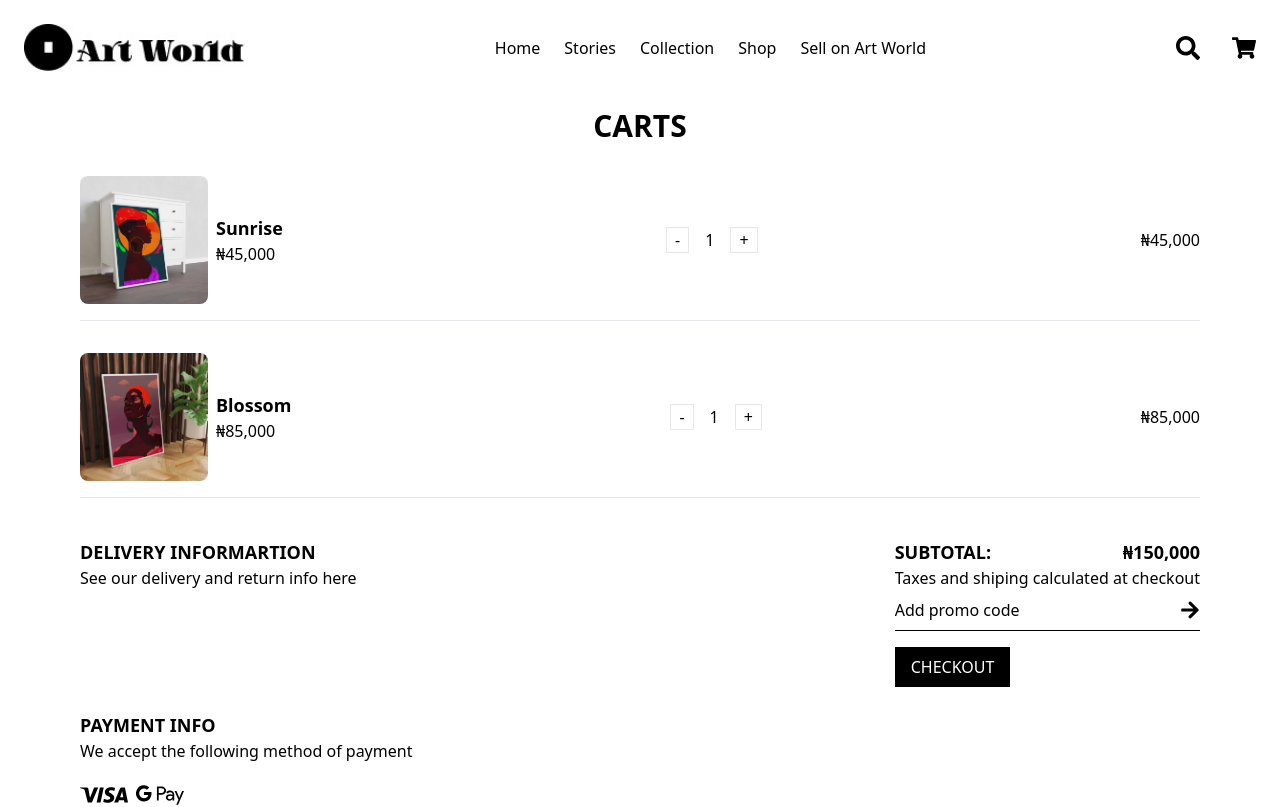
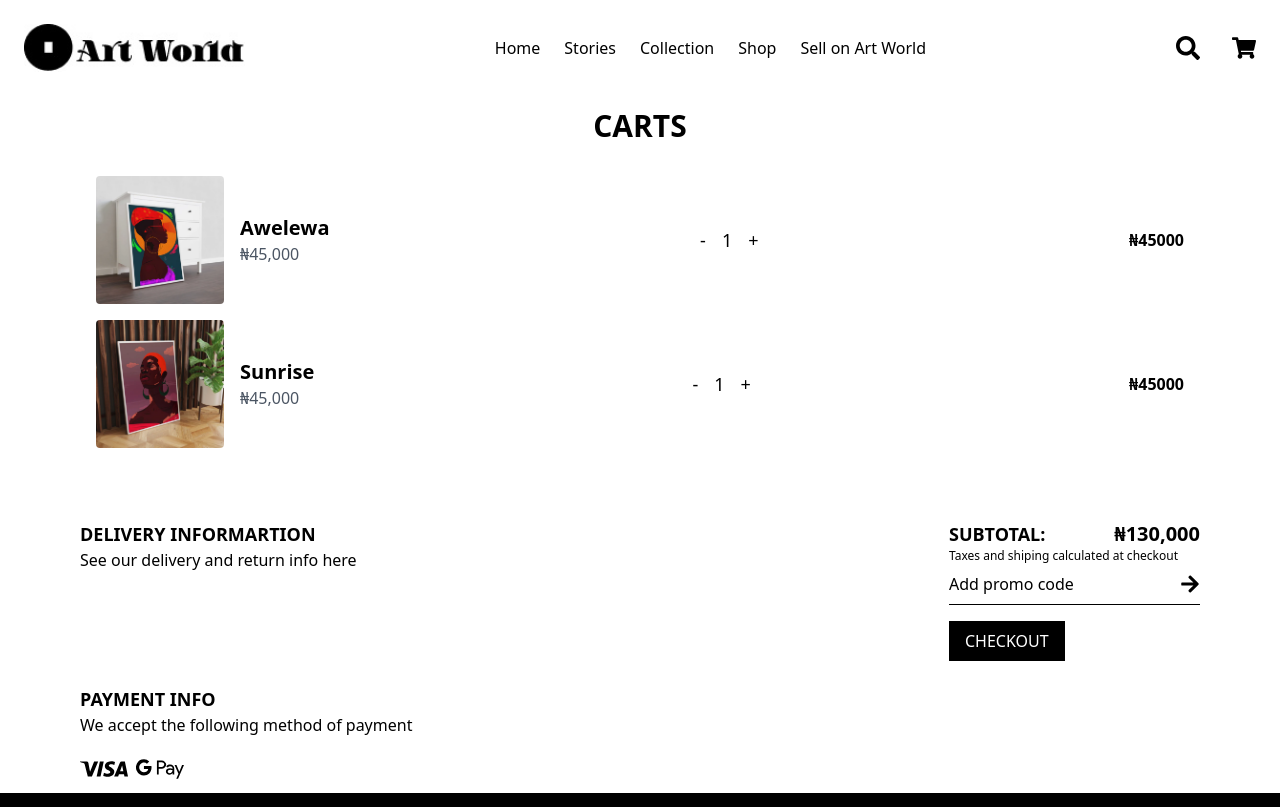
Before and after one commit to Benjie-codes/mini-store-1, a React (Create React App) app: page /cart in a window 1280 px wide. Shown: the top 807 px of the page. Built offline with nearby package versions, Linux system fonts and the light colour scheme; the HTML template or start-up script is replaced by a standard one.

Commit message:
Updated cart and deleted cartitems

```diff
--- a/src/components/Cartitems.js
+++ /dev/null
@@ -1,27 +0,0 @@
-import React from 'react';
-
-function CartItem({ title, price, quantity, total, imageUrl }) {
-  return (
-    <div className="flex justify-between items-center border-b py-4 md:mx-0 sm:mx-20">
-      <div className="flex items-center gap-2">
-        <img src={imageUrl} alt={title} className="w-32 object-cover rounded-lg" />
-        <div>
-          <h3 className="text-lg font-semibold">{title}</h3>
-          <p>₦{price}</p>
-        </div>
-      </div>
-
-      <div className="flex items-center space-x-4">
-        <button className="border px-2">-</button>
-        <span className=''>{quantity}</span>
-        <button className="border px-2">+</button>
-      </div>
-
-      <div>
-        ₦{total}
-      </div>
-    </div>
-  );
-}
-
-export default CartItem;
--- a/src/components/Homecart.js
+++ b/src/components/Homecart.js
@@ -18,7 +18,16 @@ const artworks = [
   { image: itemImage6, title: 'Sunrise', artist: 'Emmanuel Akibah', price: '#45,000 - #135,000'}, //chill designer
 ];
 
-const notify = () => toast('Product added to cart!');
+const notify = () => toast.success('Product added to cart!', {
+  position: "top-center",
+  autoClose: 5000,
+  hideProgressBar: false,
+  closeOnClick: true,
+  pauseOnHover: true,
+  draggable: true,
+  progress: undefined,
+  theme: "light",
+  });;
 
 const Homecart = () => {
   return (
@@ -47,7 +56,7 @@ const Homecart = () => {
             </div>
                 <a href="/404" className="mt-1 px-6 py-5 bg-black text-white hover:bg-white hover:text-black hover:border-2 hover:border-black  transition duration-500 ease-in-out">View All</a>
         </section>
-        <ToastContainer />
+        <ToastContainer position="top-center" autoClose={5000} hideProgressBar={false} newestOnTop={false} closeOnClick rtl={false} pauseOnFocusLoss draggable pauseOnHover theme="light"/>
     </div>
   )
 }
--- a/src/components/Navbar.js
+++ b/src/components/Navbar.js
@@ -22,7 +22,7 @@ const Navbar = () => {
                     </button>
                 <div className="flex items-center">
                     {!isOpen && (
-                    <img src={logo} alt="Art World" className="h-8 md:h-12" />
+                    <img src={logo} alt="Art World" className="h-13 md:h-12" />
                     )}
                 </div>
                 <nav className={`md:flex md:items-center ${isOpen ? 'block' : 'hidden'} w-full md:w-auto`}>
--- a/src/pages/Cart.js
+++ b/src/pages/Cart.js
@@ -1,5 +1,4 @@
-import React from 'react';
-import CartItem from '../components/Cartitems';
+import React, { useState } from 'react';
 import Cartimage from '../assets/item5.webp';
 import Cartimage2 from '../assets/item6.webp';
 import { FaArrowRight } from "react-icons/fa";
@@ -7,13 +6,73 @@ import { RiVisaLine } from "react-icons/ri";
 import { FaGooglePay } from "react-icons/fa6";
 
 const Cart = () => {
+
+    const [cartItems, setCartItems] = useState([
+        { id: 1, name: 'Sunrise', price: 45000, quantity: 1 },
+        { id: 2, name: 'Blossom', price: 85000, quantity: 1 },
+      ]);
+
+      const incrementQuantity = (id) => {
+        setCartItems(cartItems.map(item =>
+          item.id === id ? { ...item, quantity: item.quantity + 1 } : item
+        ));
+      };
+
+      const decrementQuantity = (id) => {
+        setCartItems(cartItems.map(item =>
+          item.id === id && item.quantity > 1 ? { ...item, quantity: item.quantity - 1 } : item
+        ));
+      };
+
+      const calculateSubtotal = () => {
+        return cartItems.reduce((total, item) => total + item.price * item.quantity, 0);
+      };
+
+    //   const total = () => {
+    //     return cartItems.reduce((item) => item.price * item.quantity);
+    //   }
+
   return (
     <div>
         <div className='md:mx-20 mx-5'>
             <h2 className="text-3xl font-semibold mt-3 mb-4 text-center">CARTS</h2>
-            <div className="space-y-4">
-                <CartItem title="Sunrise" price="45,000" quantity="1" total="45,000" imageUrl={Cartimage} />
-                <CartItem title="Blossom" price="85,000" quantity="1" total="85,000" imageUrl={Cartimage2} />
+            <div className="p-4">
+                <div className="flex justify-between items-center mb-4">
+                    <div className="flex items-center">
+                        <img src={Cartimage} alt="Sunrise" className="w-32 rounded mr-4" />
+                        <div>
+                        <h2 className="text-xl font-semibold">Awelewa</h2>
+                        <p className="text-gray-600">₦{(45000).toLocaleString()}</p>
+                        </div>
+                    </div>
+                    <div className="flex items-center">
+                        <button onClick={() => decrementQuantity(1)} className="text-lg px-2">-</button>
+                        <span className="text-lg px-2">{cartItems[0].quantity}</span>
+                        <button onClick={() => incrementQuantity(1)} className="text-lg px-2">+</button>
+                    </div>
+                    <div>
+                        <p className='font-bold'>₦{cartItems[0].price * cartItems[0].quantity}</p>
+                    </div>
+                </div>
+
+                <div className="flex justify-between items-center mb-4">
+                    <div className="flex items-center">
+                        <img src={Cartimage2} alt="Blossom" className="w-32 rounded mr-4" />
+                        <div>
+                        <h2 className="text-xl font-semibold">Sunrise</h2>
+                        <p className="text-gray-600">₦{(45000).toLocaleString()}</p>
+                        </div>
+                    </div>
+                    <div className="flex items-center">
+                        <button onClick={() => decrementQuantity(2)} className="text-lg px-2">-</button>
+                        <span className="text-lg px-2">{cartItems[1].quantity}</span>
+                        <button onClick={() => incrementQuantity(2)} className="text-lg px-2">+</button>
+                    </div>
+                    <div>
+                        <p className='font-bold'>₦{cartItems[0].price * cartItems[0].quantity}</p>
+                    </div>
+
+                </div>
             </div>
 
             <div className="flex gap-2 md:gap-0 justify-between mt-10 ">
@@ -24,16 +83,16 @@ const Cart = () => {
 
                 {/* <div></div> */}
 
-                <div className="justify-between ">
+                <div className="">
                     <div className="flex justify-between">
-                        <div className='text-lg font-bold'>
+                        <div className='text-lg font-semibold'>
                             SUBTOTAL:
                         </div>
                         <div className='text-lg font-bold'>
-                            ₦150,000
+                            <p className="text-xl font-bold">₦{calculateSubtotal().toLocaleString()}</p>
                         </div>
                     </div>
-                    <p>Taxes and shiping calculated at checkout</p>
+                    <p className='text-xs'>Taxes and shiping calculated at checkout</p>
                     <div className="flex items-center border-b border-black py-2">
                         <input type="text" placeholder="Add promo code" className="flex-grow outline-none placeholder-black"/>
                         <FaArrowRight className="h-5 w-5 text-black hover:cursor-pointer" />
--- a/src/pages/Checkout.js
+++ b/src/pages/Checkout.js
@@ -4,8 +4,12 @@ import { FaGooglePay } from "react-icons/fa6";
 import { FaCheck } from 'react-icons/fa';
 import ProgressBar from '../components/Progressbar';
 
+import { ToastContainer, toast } from 'react-toastify';
+import 'react-toastify/dist/ReactToastify.css';
+
 function Checkout() {
     const [currentStep] = useState(2);
+    const order = () => toast('Thanks for shopping with us!');
 
   return (
     <div>
@@ -103,12 +107,12 @@ function Checkout() {
                             <input type="text" className="w-full p-2 border" />
                         </div>
                         </div>
-                    <a href="/404"><button className="mt-4 w-full bg-black text-white py-2 hover:bg-white hover:text-black transition duration-500 ease-in-out hover:border-2 hover:border-black ">PLACE ORDER</button></a>
+                        <button onClick={order} className="mt-4 w-full bg-black text-white py-2 hover:bg-white hover:text-black transition duration-500 ease-in-out hover:border-2 hover:border-black ">PLACE ORDER</button>
                     </div>
                 </div>
             </div>
         </div>
-
+        <ToastContainer />
     </div>
   );
 }
```
Lines whose indentation alone changed are shown as unchanged.
